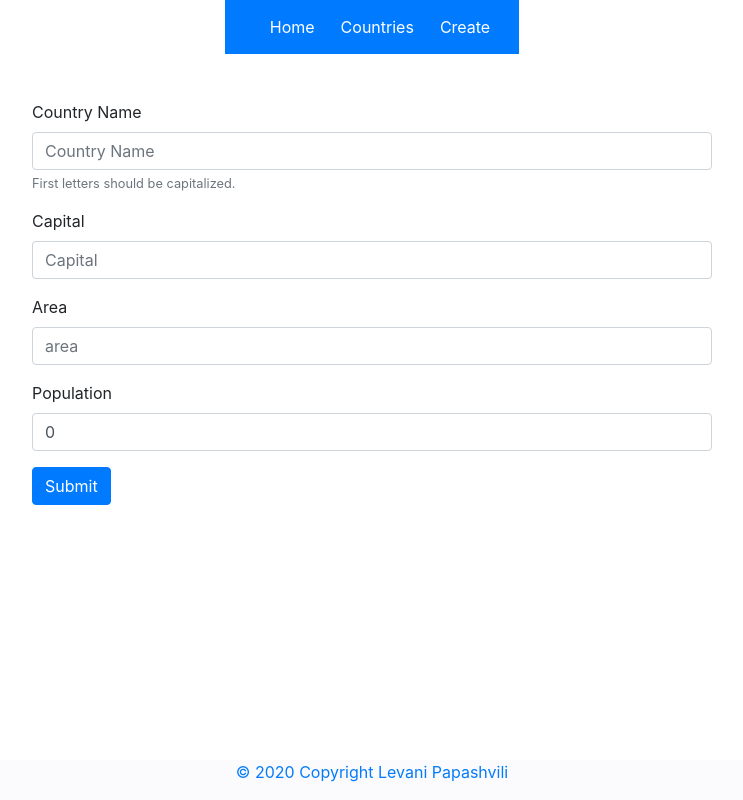
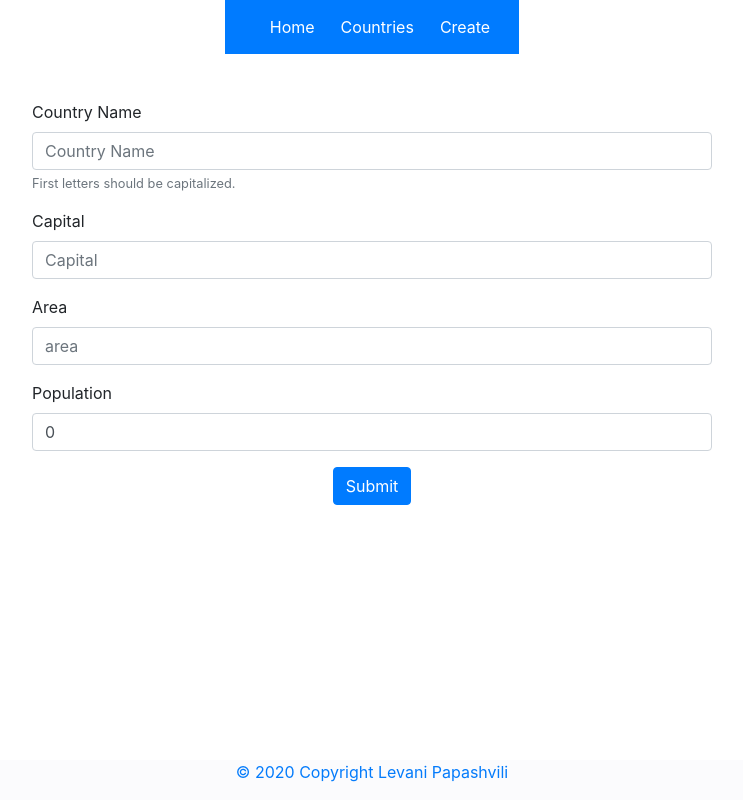
Before and after one commit to Levani1111/apifront, a React (Create React App) app: page /create in a window 1280 px wide. Shown: the whole page, without its empty margins (268-1011 px from the left). Built offline with nearby package versions, Linux system fonts and the light colour scheme.

Commit message:
fixed submit

```diff
--- a/src/components/CreateCountry.js
+++ b/src/components/CreateCountry.js
@@ -89,10 +89,11 @@ class CreateCountry extends Component {
             onChange={this.onChange}
           />
         </Form.Group>
-
-        <Button variant="primary" type="submit">
+       <div class="text-center">
+        <Button variant="primary " type="submit">
           Submit
         </Button>
+        </div>
       </Form>
     );
   }
```
